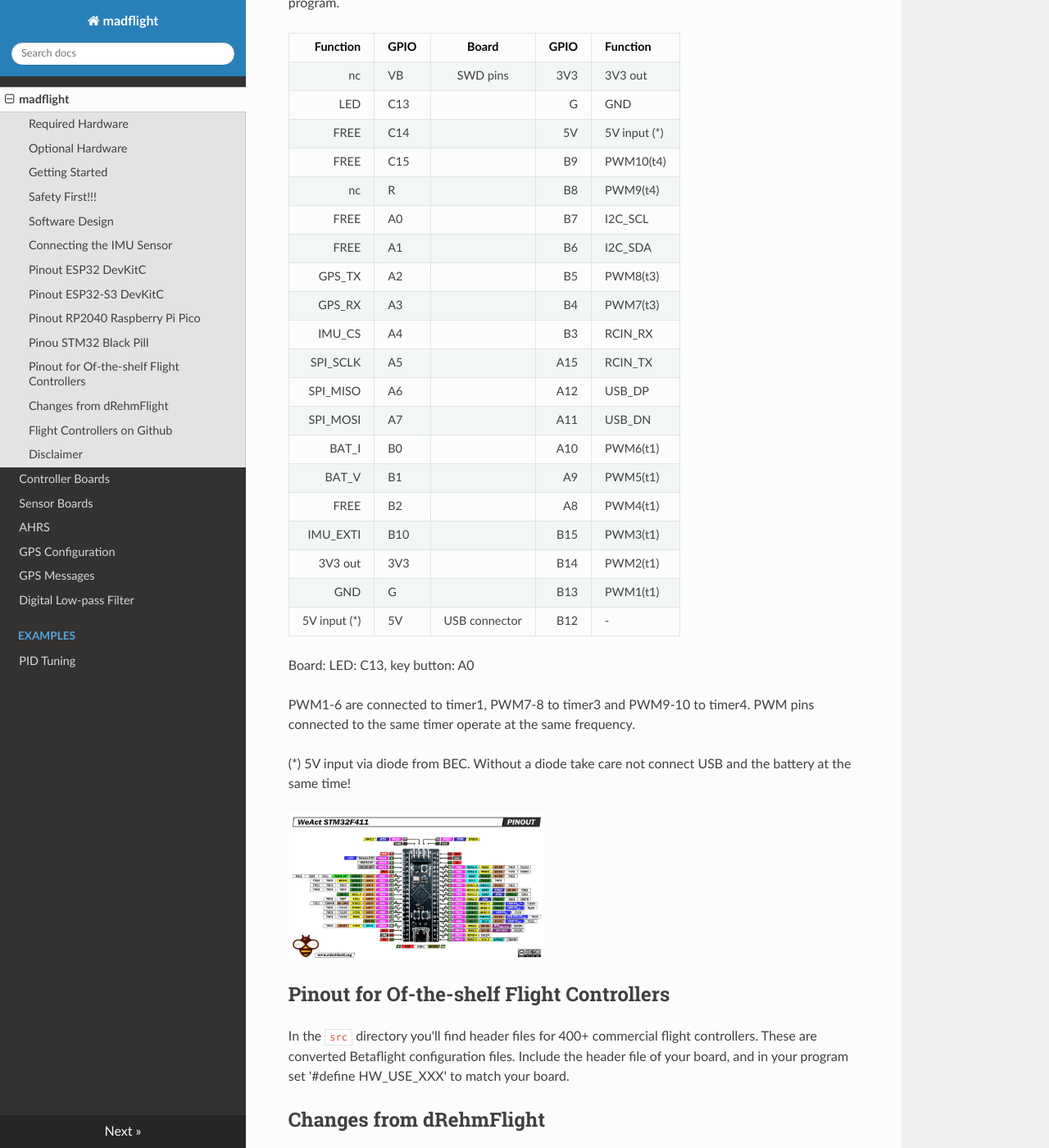
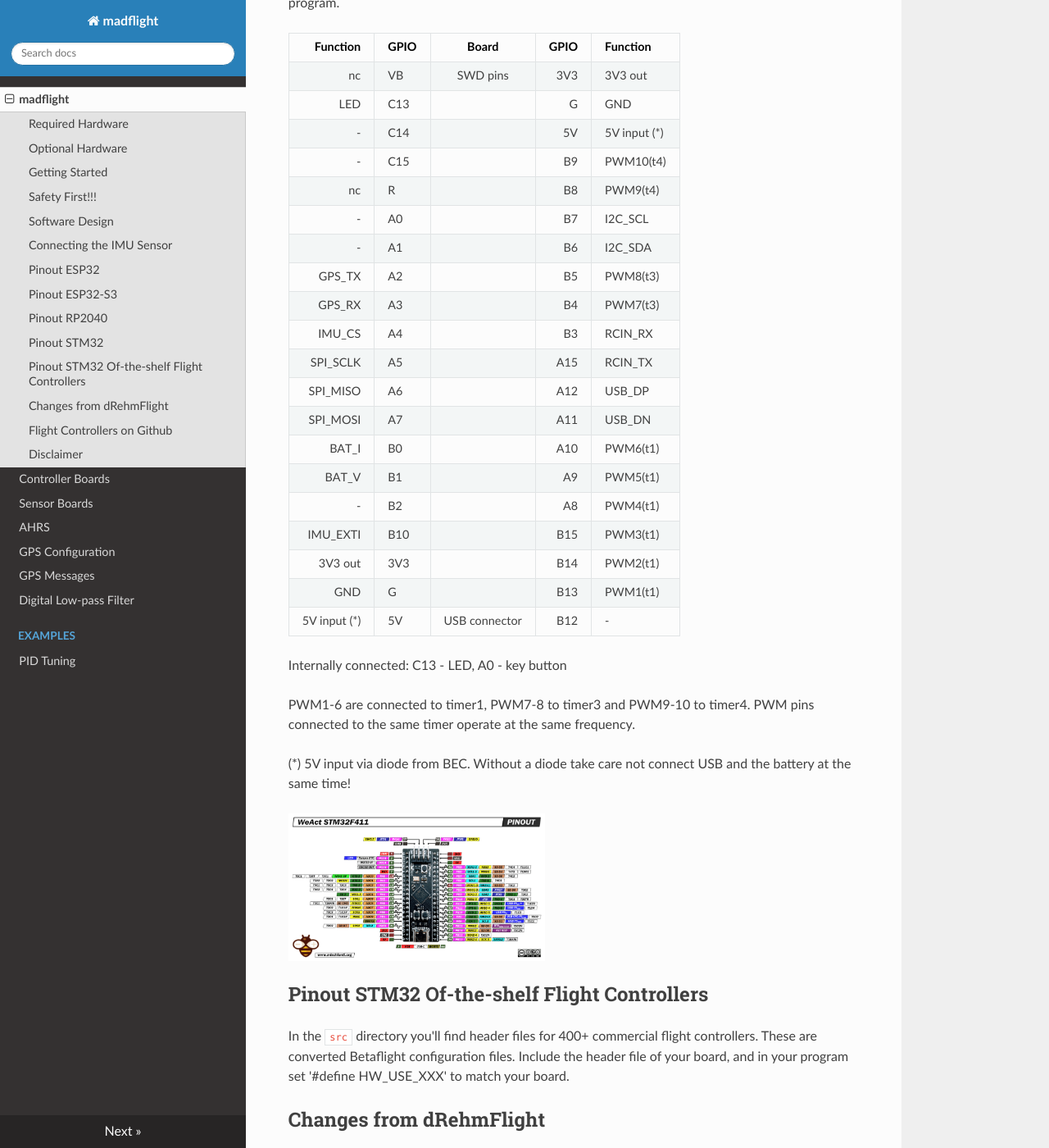
Before and after one commit to qqqlab/madflight-docs, an MkDocs documentation site: the page built from docs/index.md, in a window 1280 px wide and 1400 px high, scrolled down 7688 px. Shown: the whole window at 82% size. Built offline with MkDocs 1.6.1, drawn with Linux system fonts in a browser that asks for light colours; nearby versions of some CDN libraries; some of the changed text lies outside the part shown.

Commit message:
Update index.md

````diff
--- a/docs/index.md
+++ b/docs/index.md
@@ -111,7 +111,7 @@ I2C sensor:
      GND <---> GND
 ```
 
-## Pinout ESP32 DevKitC
+## Pinout ESP32
 
 Default pinout for ESP32, using the Espressiv ESP32 DevKitC (38 pin) board. This pinout is defined in madflight_board_default_ESP32.h, but can be modified with `#define HW_PIN_XXX` in your program.
 
@@ -143,7 +143,7 @@ Note: During boot the input voltage levels (pull up/pull down) on strap pins hav
 
 <img src="img/ESP32-DEV-KIT-DevKitC-v4-pinout-mischianti.png" width="60%" />
 
-## Pinout ESP32-S3 DevKitC
+## Pinout ESP32-S3
 
 Default pinout for ESP32-S3, using the Espressiv ESP32-S3 DevKitC-1 (44 pin) board. This pinout is defined in madflight_board_default_ESP32-S3.h, but can be modified with `#define HW_PIN_XXX` in your program.
 
@@ -176,7 +176,7 @@ GND | G | USB connector | G | GND
 
 <img src="img/esp32-S3-DevKitC-1-original-pinout-high.png" width="60%" />
 
-## Pinout RP2040 Raspberry Pi Pico
+## Pinout RP2040
 
 Default pinout for RP2040, using the Raspberry Pi Pico (40 pin) board. This pinout is defined in madflight_board_default_RP2040.h, but can be modified with `#define HW_PIN_XXX` in your program.
 
@@ -209,7 +209,7 @@ Consecutive even/odd PWM pins (e.g. pins 2,3 or 10,11) share the same timer and
 
 <img src="img/Raspberry-Pi-Pico-rp2040-pinout-mischianti.png" width="45%" /> <img src="img/Raspberry-Pi-Pico-W-rp2040-WiFi-pinout-mischianti.png" width="46.8%" />
 
-## Pinou STM32 Black Pill
+## Pinout STM32
 
 Default pinout for STM32, using the WeAct STM32F411 Black Pill (40 pin) board. This pinout is defined in madflight_board_default_STM32.h, but can be modified with `#define HW_PIN_XXX` in your program.
 
@@ -217,11 +217,11 @@ Default pinout for STM32, using the WeAct STM32F411 Black Pill (40 pin) board. T
 | --: | :-- | :--: |--: | :-- |
 |           nc | VB  |   SWD pins    | 3V3 | 3V3 out
 |          LED | C13 |               | G   | GND
-|         FREE | C14 |               | 5V  | 5V input (*)
-|         FREE | C15 |               | B9  | PWM10(t4)
+|            - | C14 |               | 5V  | 5V input (*)
+|            - | C15 |               | B9  | PWM10(t4)
 |           nc | R   |               | B8  | PWM9(t4)
-|         FREE | A0  |               | B7  | I2C_SCL
-|         FREE | A1  |               | B6  | I2C_SDA
+|            - | A0  |               | B7  | I2C_SCL
+|            - | A1  |               | B6  | I2C_SDA
 |       GPS_TX | A2  |               | B5  | PWM8(t3)
 |       GPS_RX | A3  |               | B4  | PWM7(t3)
 |       IMU_CS | A4  |               | B3  | RCIN_RX
@@ -230,13 +230,13 @@ Default pinout for STM32, using the WeAct STM32F411 Black Pill (40 pin) board. T
 |     SPI_MOSI | A7  |               | A11 | USB_DN
 |        BAT_I | B0  |               | A10 | PWM6(t1)
 |        BAT_V | B1  |               | A9  | PWM5(t1)
-|         FREE | B2  |               | A8  | PWM4(t1)
+|            - | B2  |               | A8  | PWM4(t1)
 |     IMU_EXTI | B10 |               | B15 | PWM3(t1)
 |      3V3 out | 3V3 |               | B14 | PWM2(t1)
 |          GND | G   |               | B13 | PWM1(t1)
-|  5V input (*) | 5V  | USB connector | B12 | -
+| 5V input (*) | 5V  | USB connector | B12 | -
 
-Board: LED: C13, key button: A0
+Internally connected: C13 - LED, A0 - key button
 
 PWM1-6 are connected to timer1, PWM7-8 to timer3 and PWM9-10 to timer4. PWM pins connected to the same timer operate at the same frequency.
 
@@ -244,7 +244,7 @@ PWM1-6 are connected to timer1, PWM7-8 to timer3 and PWM9-10 to timer4. PWM pins
 
 <img src="img/STM32-STM32F4-STM32F411-STM32F411CEU6-pinout-high-resolution.png" width="45%" />
 
-## Pinout for Of-the-shelf Flight Controllers
+## Pinout STM32 Of-the-shelf Flight Controllers
 
 In the `src` directory you'll find header files for 400+ commercial flight controllers. These are converted Betaflight configuration files. Include the header file of your board, and in your program set '#define HW_USE_XXX' to match your board.
 
````
